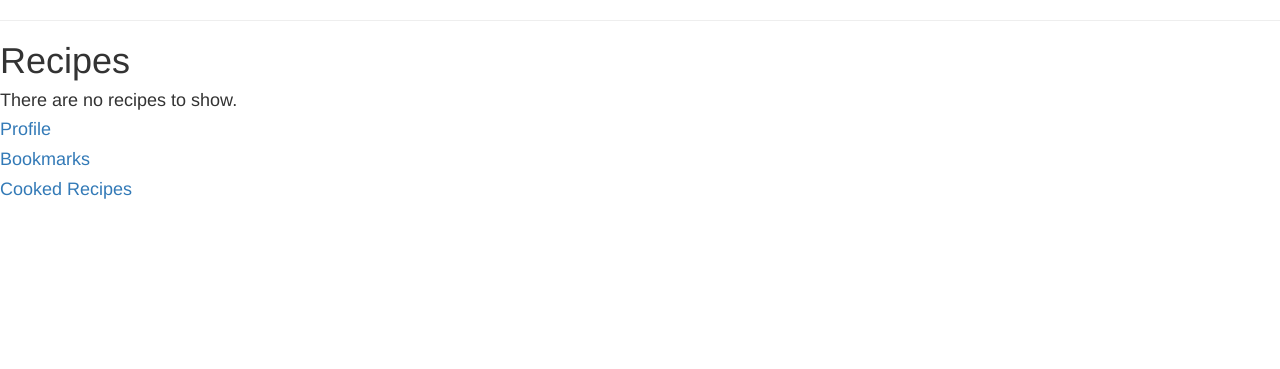
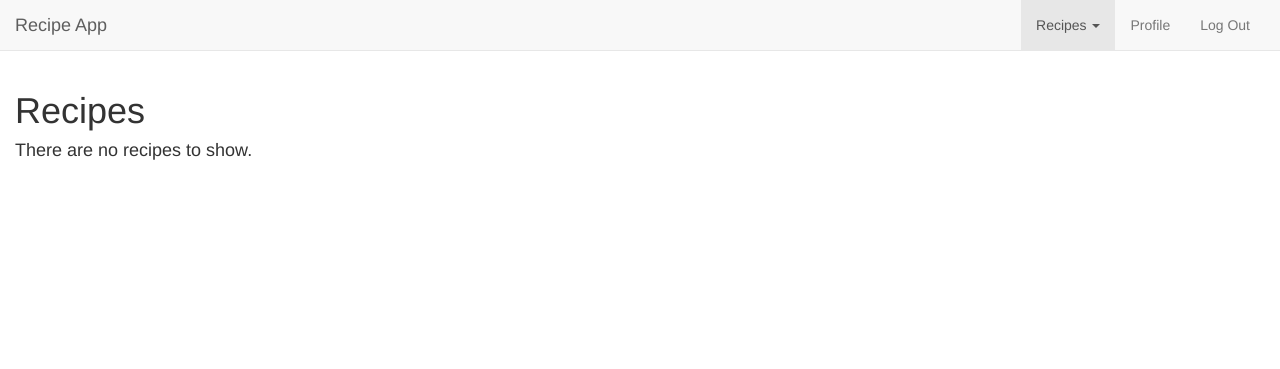
Before and after one commit to katietarng/ForgetMeNot, a Flask app: page /bookmarks in a window 1280 px wide. Shown: the top 369 px of the page. Run offline with Flask 2, Linux system fonts and the light colour scheme; data that the repository does not hold is empty; some libraries are stand-ins or nearby versions.

Commit message:
Added navbar and basic styles on profile and recipes

```diff
--- /dev/null
+++ b/static/css/recipes.css
@@ -0,0 +1,28 @@
+.recipe {
+    display:none;
+    border: 1px solid #ddd;
+    padding: 20px;
+    border-radius: 10px;
+    margin-right: 10px;
+    margin-bottom: 10px;
+}
+
+#load {
+    margin-top: 20px;
+}
+
+.recipe-image {
+    width: 400px;
+    height: 300px;
+    background-size: cover;
+    background-repeat: no-repeat;
+    background-position: 50% 50%;
+}
+
+body {
+    padding-bottom: 200px;
+}
+
+.align-center {
+    text-align: center;
+}
--- a/static/js/recipes.js
+++ b/static/js/recipes.js
@@ -77,10 +77,10 @@ $(function () {
     $('.cook')
         .on('click', addRecipe);
 
-    $(".recipe").slice(0, 5).show();
+    $(".recipe").slice(0, 5).css("display", "inline-block");
     $("#load").click(function(e){
         e.preventDefault();
-        $(".recipe:hidden").slice(0, 5).show();
+        $(".recipe:hidden").slice(0, 5).css("display", "inline-block");
         if($(".recipe:hidden").length === 0){
             $("#load").hide();
         }
--- a/templates/base.html
+++ b/templates/base.html
@@ -9,12 +9,15 @@
     <script src="https://maxcdn.bootstrapcdn.com/bootstrap/3.3.6/js/bootstrap.min.js"></script>
 
     {% block head %}
-        Put head content here.
     {% endblock %}
 </head>
 <body>
 
-    <hr>
+    {% set active_page = active_page|default('') -%}
+
+    {% if active_page in ['profile', 'recipes'] %}
+        {% include 'navbarbase.html' %}
+    {% endif %}
 
     {% for flash in get_flashed_messages() %}
       {{ flash }}
--- /dev/null
+++ b/templates/navbarbase.html
@@ -0,0 +1,28 @@
+
+<nav class="navbar navbar-default navbar-static-top">
+    <div class="container-fluid">
+        <div class="navbar-header">
+            <button type="button" class="navbar-toggle collapsed" data-toggle="collapse" data-target="#bs-example-navbar-collapse-8" aria-expanded="false">
+                <span class="sr-only">Toggle navigation</span>
+                <span class="icon-bar"></span>
+                <span class="icon-bar"></span>
+                <span class="icon-bar"></span>
+            </button>
+            <a class="navbar-brand" href="#">Recipe App</a>
+        </div>
+        <div class="collapse navbar-collapse" id="bs-example-navbar-collapse-8">
+            <ul class="nav navbar-nav pull-right">
+                <li class="dropdown{% if active_page == "recipes" %} active{% endif %}">
+                  <a href="#" class="dropdown-toggle" data-toggle="dropdown" role="button" aria-haspopup="true" aria-expanded="false">Recipes <span class="caret"></span></a>
+                  <ul class="dropdown-menu">
+                    <li><a href="/recipes">Suggested Recipes</a></li>
+                    <li><a href="/bookmarks">Bookmarked Recipes</a></li>
+                    <li><a href="/cooked-recipes">Cooked Recipes</a></li>
+                  </ul>
+                </li>
+                <li{% if active_page == "profile" %} class="active"{% endif %}><a href="/">Profile</a></li>
+                <li><a href="/logout">Log Out</a></li>
+            </ul>
+        </div>
+    </div>
+</nav>
--- a/templates/recipes.html
+++ b/templates/recipes.html
@@ -1,18 +1,18 @@
 {% extends 'base.html' %}
+{% set active_page = 'recipes' %}
 {% block head %}
     <link rel="stylesheet" href="/static/css/recipes.css">
 {% endblock %}
 
 {% block content %}
 
+<div class="container-fluid">
     <h1>Recipes</h1>
 
         {% if recipes %}
             {% for recipe in recipes %}
                 <div class="recipe" id="{{ recipe['recipe_id']}}">
-                <span class="recipe-image">
-                    <img src="{{ recipe['image']}}">
-                </span>
+                    <div class="recipe-image" style="background-image: url('{{ recipe['image'] }}');"></div>
                     <span class="recipename">{{ recipe['title'] }}</a></span>
                     <span class="ingredients" hidden>{{ recipe['ingredients'] }}</span>
                     <br>
@@ -27,8 +27,7 @@
                             </div>
                             <div class="modal-body">
                                 <image class="image" src="#">
-                            <div class="description">
-                            </div>
+                                <div class="description"></div>
                             </div>
                             <div class="modal-footer">
                                 {% if not recipe['bookmarked']%}
@@ -41,14 +40,14 @@
                     </div>
                 </div>
            {% endfor %}
-    <a href="#" id="load">Load More</a>
+
+        <div class="align-center">
+            <button class="btn btn-primary" id="load">Load More</button>
+        </div>
         {% else %}
             <h4>There are no recipes to show.</h4>
         {% endif %}
-
-    <h4><a href="/">Profile</a>
-    <h4><a href="/bookmarks">Bookmarks</a>
-    <h4><a href="/cooked-recipes">Cooked Recipes</a></h4>
+</div>
 
     <script src="/static/js/recipes.js"></script>
 
```
Also changed, not shown: templates/profile.html (+13 -11 lines), static/css/style.css (added). Lines whose indentation alone changed are shown as unchanged.
